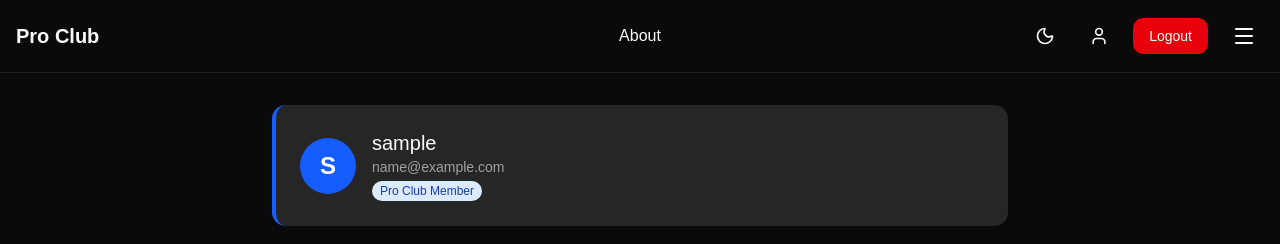
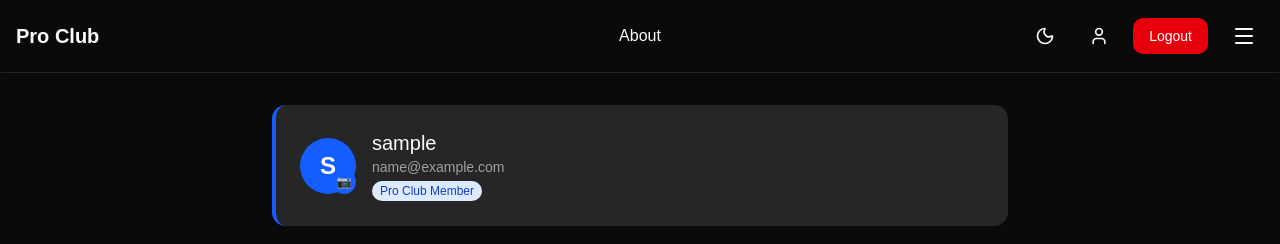
Before and after one commit to rachel4633/ProCLUB, a React (Vite) app: page /profile in a window 1280 px wide. Shown: the top 244 px of the page. Built offline with nearby package versions, Linux system fonts and the light colour scheme; sample sign-in values are in the browser's storage.

Commit message:
added profile picture update from profile page

```diff
--- a/src/components/ui/Profile.tsx
+++ b/src/components/ui/Profile.tsx
@@ -60,23 +60,73 @@ const Profile = () => {
       {/* Profile header */}
  <div className="rounded-xl bg-secondary border-l-4 border-l-blue-600 p-6 mb-6">
   <div className="flex items-center gap-4">
-          <div className="w-14 h-14 rounded-full bg-blue-600 flex items-center justify-center text-white text-2xl font-bold">
+
+    {/* Avatar with camera button */}
+    <div className="relative">
+      <div className="w-14 h-14 rounded-full overflow-hidden bg-blue-600 flex items-center justify-center text-white text-2xl font-bold">
         {user?.profile_pic && user.profile_pic !== 'default_avatar.png' ? (
-              // if user has a real profile pic show it
           <img
             src={`https://godchild.alwaysdata.net/static/profile_pics/${user.profile_pic}`}
             alt="profile"
             className="w-full h-full object-cover"
           />
         ) : (
-              // if no pic show first letter of username
           user?.username?.charAt(0).toUpperCase() || '?'
         )}
       </div>
+
+      {/* Camera button on top of avatar */}
+      <label
+        htmlFor="profile-pic-upload"
+        className="absolute bottom-0 right-0 w-6 h-6 bg-blue-600 rounded-full flex items-center justify-center cursor-pointer hover:bg-blue-700 transition-colors"
+        title="Change profile picture"
+      >
+        {/* camera emoji as icon */}
+        <span style={{ fontSize: '12px' }}>📷</span>
+      </label>
+
+      {/* hidden file input — triggered by the camera button */}
+      <input
+        id="profile-pic-upload"
+        type="file"
+        accept="image/*"
+        capture="environment"
+        className="hidden"
+        onChange={async (e) => {
+          if (e.target.files && e.target.files[0]) {
+            const file = e.target.files[0];
+
+            // build form data and send to API
+            const formdata = new FormData();
+            formdata.append("profile_pic", file);
+            formdata.append("email", user?.email);
+            // we send email so the API knows which user to update
+
+            try {
+              const response = await fetch(
+                "https://godchild.alwaysdata.net/api/update_profile_pic",
+                { method: "POST", body: formdata }
+              );
+              const data = await response.json();
+
+              if (data.status === "success") {
+                // update localStorage with new profile pic
+                const updatedUser = { ...user, profile_pic: data.filename };
+                localStorage.setItem("user", JSON.stringify(updatedUser));
+                // force page to reload so new pic shows
+                window.location.reload();
+              }
+            } catch (err) {
+              console.error("Upload failed", err);
+            }
+          }
+        }}
+      />
+    </div>
+
     <div>
       <h2 className="text-xl font-medium text-foreground">{user?.username || 'User'}</h2>
       <p className="text-sm text-muted-foreground">{user?.email || ''}</p>
-              {/* show github username if it exists */}
       {user?.github_username && (
         <p className="text-xs text-muted-foreground">🐙 {user.github_username}</p>
       )}
@@ -86,7 +136,6 @@ const Profile = () => {
     </div>
   </div>
 </div>
-
       {/* Stats row */}
       <div className="grid grid-cols-3 gap-3 mb-6">
         <div className="rounded-xl bg-secondary p-4 text-center">
```
Lines whose indentation alone changed are shown as unchanged.
